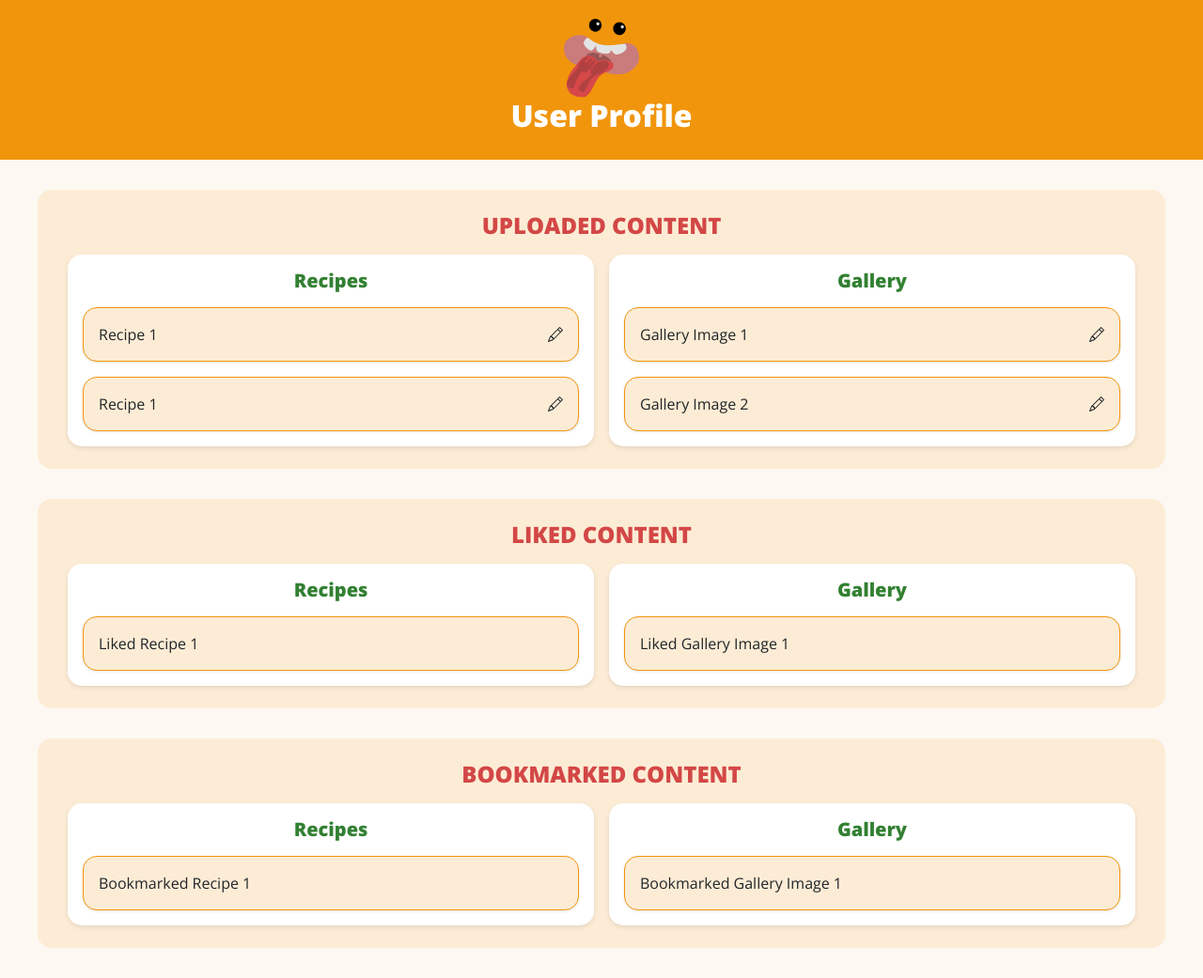
After one commit to HexaStacks-org/TasteBuds, a PHP site: page /userLike.php in a window 1280 px wide. The commit adds this page. Shown: the whole page at 94% size. Run offline with PHP 8.4, Linux system fonts and the light colour scheme.

Commit message:
Develop User Profile Page with Uploaded Content, Likes, and Bookmarks #49

```diff
--- /dev/null
+++ b/userLike.php
@@ -0,0 +1,121 @@
+<!DOCTYPE html>
+<html lang="en">
+
+<head>
+    <meta charset="UTF-8">
+    <meta name="viewport" content="width=device-width, initial-scale=1.0">
+    <title>User Profile - TasteBuds</title>
+    <link href="https://cdn.jsdelivr.net/npm/bootstrap@5.3.3/dist/css/bootstrap.min.css" rel="stylesheet">
+    <link href="https://fonts.googleapis.com/css2?family=Open+Sans:wght@300;600;800&display=swap" rel="stylesheet">
+    <link rel="stylesheet" href="shared/assets/css/activityLog.css">
+</head>
+
+<body>
+    <div class="profile-page">
+        <header class="profile-header">
+            <img src="shared/assets/image/Logo.png" alt="TasteBuds Logo">
+            <h1>User Profile</h1>
+        </header>
+        <main>
+            <!-- Uploaded Content Section -->
+            <section class="content-section">
+                <h2>Uploaded Content</h2>
+                <div class="content-container">
+                    <!-- Recipes Section -->
+                    <div class="category">
+                        <h3>Recipes</h3>
+                        <div class="item-list" id="uploaded-recipes">
+                            <a href="post_detail.html?id=1" class="item d-flex align-items-center">
+                                <span class="me-2">Recipe 1</span>
+                                <svg xmlns="http://www.w3.org/2000/svg" width="16" height="16" fill="currentColor"
+                                    class="bi bi-pencil" viewBox="0 0 16 16">
+                                    <path
+                                        d="M12.146.146a.5.5 0 0 1 .708 0l3 3a.5.5 0 0 1 0 .708l-10 10a.5.5 0 0 1-.168.11l-5 2a.5.5 0 0 1-.65-.65l2-5a.5.5 0 0 1 .11-.168zM11.207 2.5 13.5 4.793 14.793 3.5 12.5 1.207zm1.586 3L10.5 3.207 4 9.707V10h.5a.5.5 0 0 1 .5.5v.5h.5a.5.5 0 0 1 .5.5v.5h.293zm-9.761 5.175-.106.106-1.528 3.821 3.821-1.528.106-.106A.5.5 0 0 1 5 12.5V12h-.5a.5.5 0 0 1-.5-.5V11h-.5a.5.5 0 0 1-.468-.325" />
+                                </svg>
+                            </a>
+                            <a href="post_detail.html?id=2" class="item d-flex align-items-center">
+                                <span class="me-2">Recipe 1</span>
+                                <svg xmlns="http://www.w3.org/2000/svg" width="16" height="16" fill="currentColor"
+                                    class="bi bi-pencil" viewBox="0 0 16 16">
+                                    <path
+                                        d="M12.146.146a.5.5 0 0 1 .708 0l3 3a.5.5 0 0 1 0 .708l-10 10a.5.5 0 0 1-.168.11l-5 2a.5.5 0 0 1-.65-.65l2-5a.5.5 0 0 1 .11-.168zM11.207 2.5 13.5 4.793 14.793 3.5 12.5 1.207zm1.586 3L10.5 3.207 4 9.707V10h.5a.5.5 0 0 1 .5.5v.5h.5a.5.5 0 0 1 .5.5v.5h.293zm-9.761 5.175-.106.106-1.528 3.821 3.821-1.528.106-.106A.5.5 0 0 1 5 12.5V12h-.5a.5.5 0 0 1-.5-.5V11h-.5a.5.5 0 0 1-.468-.325" />
+                                </svg>
+                            </a>
+                        </div>
+                    </div>
+                    <!-- Gallery Section -->
+                    <div class="category">
+                        <h3>Gallery</h3>
+                        <div class="item-list" id="uploaded-gallery">
+                            <a href="post_detail.html?id=3" class="item">
+                                <span>Gallery Image 1</span>
+                                <svg xmlns="http://www.w3.org/2000/svg" width="16" height="16" fill="currentColor"
+                                    class="bi bi-pencil" viewBox="0 0 16 16">
+                                    <path
+                                        d="M12.146.146a.5.5 0 0 1 .708 0l3 3a.5.5 0 0 1 0 .708l-10 10a.5.5 0 0 1-.168.11l-5 2a.5.5 0 0 1-.65-.65l2-5a.5.5 0 0 1 .11-.168zM11.207 2.5 13.5 4.793 14.793 3.5 12.5 1.207zm1.586 3L10.5 3.207 4 9.707V10h.5a.5.5 0 0 1 .5.5v.5h.5a.5.5 0 0 1 .5.5v.5h.293zm-9.761 5.175-.106.106-1.528 3.821 3.821-1.528.106-.106A.5.5 0 0 1 5 12.5V12h-.5a.5.5 0 0 1-.5-.5V11h-.5a.5.5 0 0 1-.468-.325" />
+                                </svg>
+                            </a>
+                            <a href="post_detail.html?id=4" class="item">
+                                <span>Gallery Image 2</span>
+                                <svg xmlns="http://www.w3.org/2000/svg" width="16" height="16" fill="currentColor"
+                                    class="bi bi-pencil" viewBox="0 0 16 16">
+                                    <path
+                                        d="M12.146.146a.5.5 0 0 1 .708 0l3 3a.5.5 0 0 1 0 .708l-10 10a.5.5 0 0 1-.168.11l-5 2a.5.5 0 0 1-.65-.65l2-5a.5.5 0 0 1 .11-.168zM11.207 2.5 13.5 4.793 14.793 3.5 12.5 1.207zm1.586 3L10.5 3.207 4 9.707V10h.5a.5.5 0 0 1 .5.5v.5h.5a.5.5 0 0 1 .5.5v.5h.293zm-9.761 5.175-.106.106-1.528 3.821 3.821-1.528.106-.106A.5.5 0 0 1 5 12.5V12h-.5a.5.5 0 0 1-.5-.5V11h-.5a.5.5 0 0 1-.468-.325" />
+                                </svg>
+                            </a>
+                        </div>
+                    </div>
+                </div>
+            </section>
+
+            <!-- Liked Content Section -->
+            <section class="content-section">
+                <h2>Liked Content</h2>
+                <div class="content-container">
+                    <div class="category">
+                        <h3>Recipes</h3>
+                        <div class="item-list" id="liked-recipes">
+                            <a href="post_detail.html?id=5" class="item">
+                                <span>Liked Recipe 1</span>
+                            </a>
+                        </div>
+                    </div>
+                    <div class="category">
+                        <h3>Gallery</h3>
+                        <div class="item-list" id="liked-gallery">
+                            <a href="post_detail.html?id=6" class="item">
+                                <span>Liked Gallery Image 1</span>
+                            </a>
+                        </div>
+                    </div>
+                </div>
+            </section>
+
+            <!-- Bookmarked Content Section -->
+            <section class="content-section">
+                <h2>Bookmarked Content</h2>
+                <div class="content-container">
+                    <div class="category">
+                        <h3>Recipes</h3>
+                        <div class="item-list" id="bookmarked-recipes">
+                            <a href="post_detail.html?id=7" class="item">
+                                <span>Bookmarked Recipe 1</span>
+                            </a>
+                        </div>
+                    </div>
+                    <div class="category">
+                        <h3>Gallery</h3>
+                        <div class="item-list" id="bookmarked-gallery">
+                            <a href="post_detail.html?id=8" class="item">
+                                <span>Bookmarked Gallery Image 1</span>
+                            </a>
+                        </div>
+                    </div>
+                </div>
+            </section>
+        </main>
+    </div>
+
+</body>
+
+</html>
```
Also changed, not shown: login.php (+0 -8 lines), shared/assets/css/signup.css (+0 -40 lines), signup.php (+88 -14 lines), userBookmark.php (added, +47 -0 lines), userContent.php (renamed from activityLog.php, +24 -5 lines).
